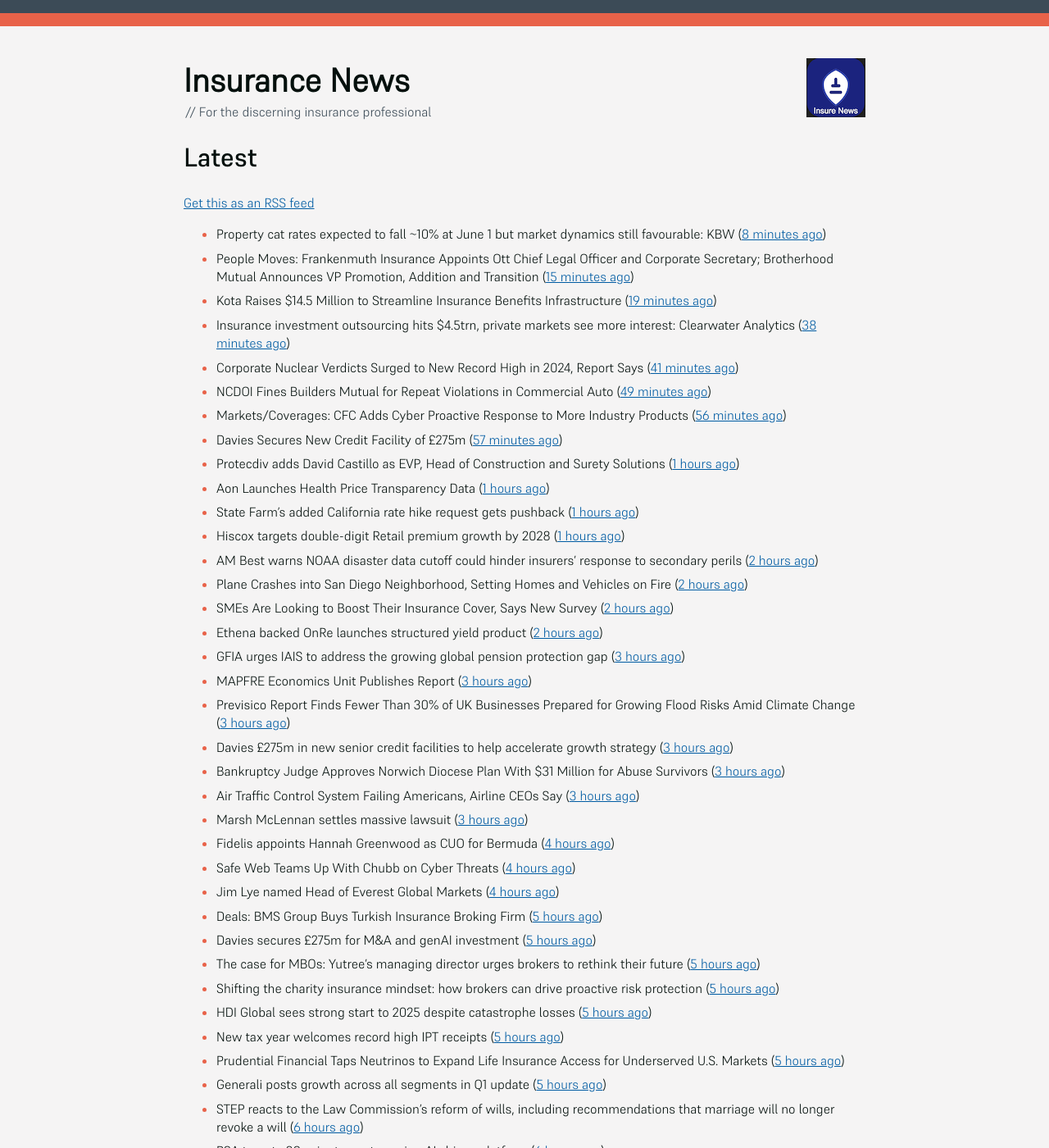
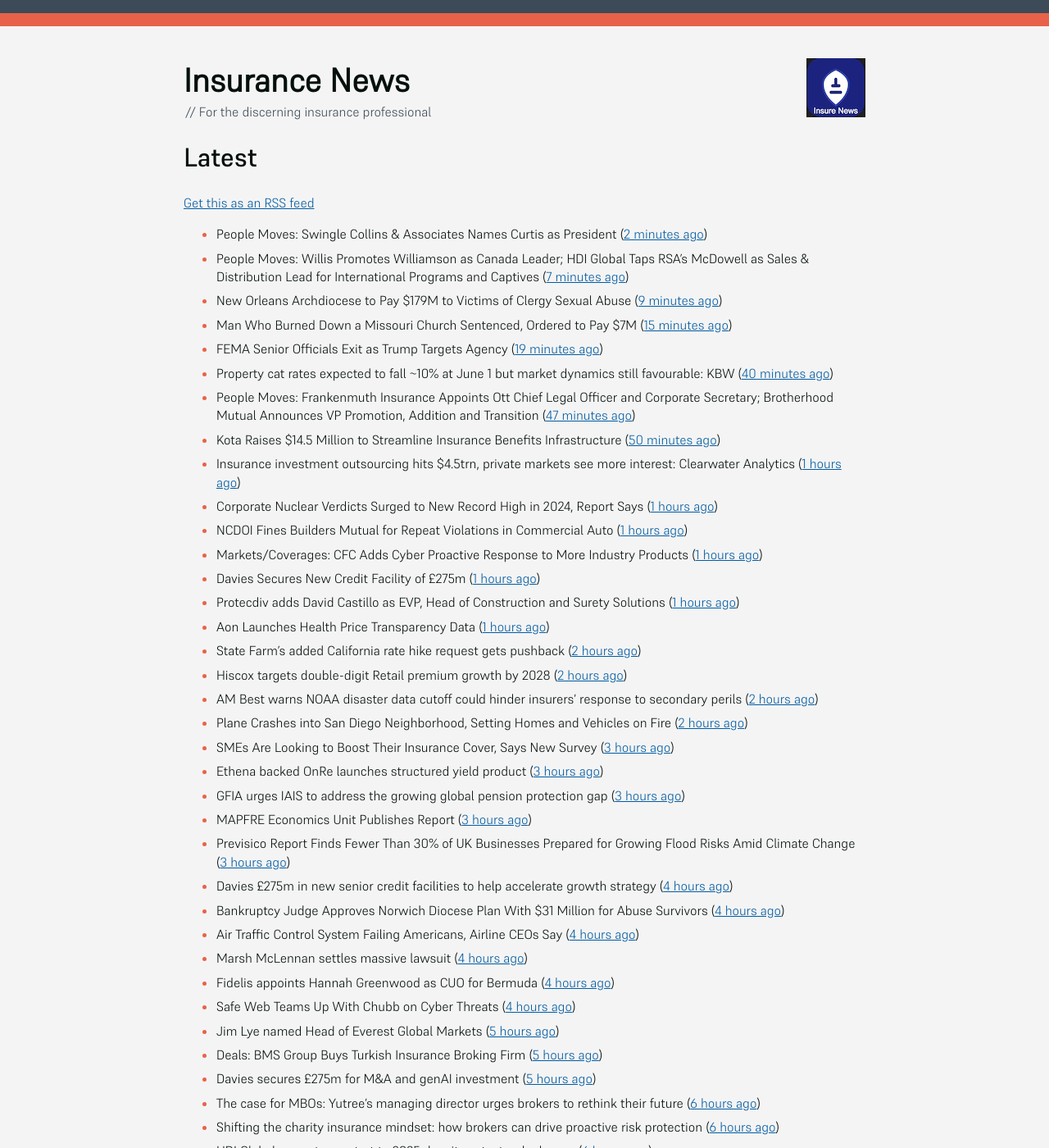
Before and after one commit to mat-0/feeds.thechels.uk, a Jekyll site: the page built from index.md, in a window 1280 px wide and 1400 px high. Shown: the whole window at 82% size. Built offline with Jekyll 4.4.1, drawn with Linux system fonts in a browser that asks for light colours; some of the changed text lies outside the part shown.

Commit message:
New Feed

```diff
--- a/index.md
+++ b/index.md
@@ -8,48 +8,53 @@ description: Latest Updates
 [Get this as an RSS feed](/feed.rss)
 
 <!-- news_marker starts -->
-- Property cat rates expected to fall ~10% at June 1 but market dynamics still favourable: KBW ([8 minutes ago](https://www.reinsurancene.ws/property-cat-rates-expected-to-fall-10-at-june-1-but-market-dynamics-still-favourable-kbw/))
-- People Moves: Frankenmuth Insurance Appoints Ott Chief Legal Officer and Corporate Secretary; Brotherhood Mutual Announces VP Promotion, Addition and Transition ([15 minutes ago](https://www.insurancejournal.com/news/midwest/2025/05/22/824823.htm))
-- Kota Raises $14.5 Million to Streamline Insurance Benefits Infrastructure ([19 minutes ago](https://www.insurtechinsights.com/kota-raises-14-5-million-to-streamline-insurance-benefits-infrastructure/))
-- Insurance investment outsourcing hits $4.5trn, private markets see more interest: Clearwater Analytics ([38 minutes ago](https://www.reinsurancene.ws/insurance-investment-outsourcing-hits-4-5trn-private-markets-see-more-interest-clearwater-analytics/))
-- Corporate Nuclear Verdicts Surged to New Record High in 2024, Report Says ([41 minutes ago](https://www.insurancejournal.com/news/national/2025/05/22/824792.htm))
-- NCDOI Fines Builders Mutual for Repeat Violations in Commercial Auto ([49 minutes ago](https://www.insurancejournal.com/news/southeast/2025/05/22/824808.htm))
-- Markets/Coverages: CFC Adds Cyber Proactive Response to More Industry Products ([56 minutes ago](https://www.insurancejournal.com/news/national/2025/05/22/824804.htm))
-- Davies Secures New Credit Facility of £275m ([57 minutes ago](https://insurance-edge.net/2025/05/22/davies-secures-new-credit-facility-of-275m/))
+- People Moves: Swingle Collins & Associates Names Curtis as President ([2 minutes ago](https://www.insurancejournal.com/news/southcentral/2025/05/22/824852.htm))
+- People Moves: Willis Promotes Williamson as Canada Leader; HDI Global Taps RSA’s McDowell as Sales & Distribution Lead for International Programs and Captives ([7 minutes ago](https://www.insurancejournal.com/news/international/2025/05/22/824842.htm))
+- New Orleans Archdiocese to Pay $179M to Victims of Clergy Sexual Abuse ([9 minutes ago](https://www.insurancejournal.com/news/southcentral/2025/05/22/824844.htm))
+- Man Who Burned Down a Missouri Church Sentenced, Ordered to Pay $7M ([15 minutes ago](https://www.insurancejournal.com/news/midwest/2025/05/22/824838.htm))
+- FEMA Senior Officials Exit as Trump Targets Agency ([19 minutes ago](https://www.insurancejournal.com/news/national/2025/05/22/824833.htm))
+- Property cat rates expected to fall ~10% at June 1 but market dynamics still favourable: KBW ([40 minutes ago](https://www.reinsurancene.ws/property-cat-rates-expected-to-fall-10-at-june-1-but-market-dynamics-still-favourable-kbw/))
+- People Moves: Frankenmuth Insurance Appoints Ott Chief Legal Officer and Corporate Secretary; Brotherhood Mutual Announces VP Promotion, Addition and Transition ([47 minutes ago](https://www.insurancejournal.com/news/midwest/2025/05/22/824823.htm))
+- Kota Raises $14.5 Million to Streamline Insurance Benefits Infrastructure ([50 minutes ago](https://www.insurtechinsights.com/kota-raises-14-5-million-to-streamline-insurance-benefits-infrastructure/))
+- Insurance investment outsourcing hits $4.5trn, private markets see more interest: Clearwater Analytics ([1 hours ago](https://www.reinsurancene.ws/insurance-investment-outsourcing-hits-4-5trn-private-markets-see-more-interest-clearwater-analytics/))
+- Corporate Nuclear Verdicts Surged to New Record High in 2024, Report Says ([1 hours ago](https://www.insurancejournal.com/news/national/2025/05/22/824792.htm))
+- NCDOI Fines Builders Mutual for Repeat Violations in Commercial Auto ([1 hours ago](https://www.insurancejournal.com/news/southeast/2025/05/22/824808.htm))
+- Markets/Coverages: CFC Adds Cyber Proactive Response to More Industry Products ([1 hours ago](https://www.insurancejournal.com/news/national/2025/05/22/824804.htm))
+- Davies Secures New Credit Facility of £275m ([1 hours ago](https://insurance-edge.net/2025/05/22/davies-secures-new-credit-facility-of-275m/))
 - Protecdiv adds David Castillo as EVP, Head of Construction and Surety Solutions ([1 hours ago](https://www.reinsurancene.ws/protecdiv-adds-david-castillo-as-evp-head-of-construction-and-surety-solutions/))
 - Aon Launches Health Price Transparency Data ([1 hours ago](https://insurance-edge.net/2025/05/22/aon-launches-health-price-transparency-data/))
-- State Farm's added California rate hike request gets pushback ([1 hours ago](https://www.dig-in.com/news/state-farms-added-california-rate-hike-gets-pushback))
-- Hiscox targets double-digit Retail premium growth by 2028 ([1 hours ago](https://www.reinsurancene.ws/hiscox-targets-double-digit-retail-premium-growth-by-2028/))
+- State Farm's added California rate hike request gets pushback ([2 hours ago](https://www.dig-in.com/news/state-farms-added-california-rate-hike-gets-pushback))
+- Hiscox targets double-digit Retail premium growth by 2028 ([2 hours ago](https://www.reinsurancene.ws/hiscox-targets-double-digit-retail-premium-growth-by-2028/))
 - AM Best warns NOAA disaster data cutoff could hinder insurers’ response to secondary perils ([2 hours ago](https://www.reinsurancene.ws/am-best-warns-noaa-disaster-data-cutoff-could-hinder-insurers-response-to-secondary-perils/))
 - Plane Crashes into San Diego Neighborhood, Setting Homes and Vehicles on Fire ([2 hours ago](https://www.insurancejournal.com/news/west/2025/05/22/824787.htm))
-- SMEs Are Looking to Boost Their Insurance Cover, Says New Survey ([2 hours ago](https://insurance-edge.net/2025/05/22/smes-are-looking-to-boost-their-insurance-cover-says-new-survey/))
-- Ethena backed OnRe launches structured yield product ([2 hours ago](https://www.reinsurancene.ws/ethena-backed-onre-launches-structured-yield-product/))
+- SMEs Are Looking to Boost Their Insurance Cover, Says New Survey ([3 hours ago](https://insurance-edge.net/2025/05/22/smes-are-looking-to-boost-their-insurance-cover-says-new-survey/))
+- Ethena backed OnRe launches structured yield product ([3 hours ago](https://www.reinsurancene.ws/ethena-backed-onre-launches-structured-yield-product/))
 - GFIA urges IAIS to address the growing global pension protection gap ([3 hours ago](https://www.reinsurancene.ws/gfia-urges-iais-to-address-the-growing-global-pension-protection-gap/))
 - MAPFRE Economics Unit Publishes Report ([3 hours ago](https://insurance-edge.net/2025/05/22/mapfre-economics-unit-publishes-report/))
 - Previsico Report Finds Fewer Than 30% of UK Businesses Prepared for Growing Flood Risks Amid Climate Change ([3 hours ago](https://www.insurtechinsights.com/previsico-report-finds-fewer-than-30-of-uk-businesses-prepared-for-growing-flood-risks-amid-climate-change/))
-- Davies £275m in new senior credit facilities to help accelerate growth strategy ([3 hours ago](https://www.reinsurancene.ws/davies-275m-in-new-senior-credit-facilities-to-help-accelerate-growth-strategy/))
-- Bankruptcy Judge Approves Norwich Diocese Plan With $31 Million for Abuse Survivors ([3 hours ago](https://www.insurancejournal.com/news/east/2025/05/22/824771.htm))
-- Air Traffic Control System Failing Americans, Airline CEOs Say ([3 hours ago](https://www.insurancejournal.com/news/national/2025/05/22/824772.htm))
-- Marsh McLennan settles massive lawsuit ([3 hours ago](https://www.insurancebusinessmag.com/uk/news/legal-insights/marsh-mclennan-settles-massive-lawsuit-536579.aspx))
+- Davies £275m in new senior credit facilities to help accelerate growth strategy ([4 hours ago](https://www.reinsurancene.ws/davies-275m-in-new-senior-credit-facilities-to-help-accelerate-growth-strategy/))
+- Bankruptcy Judge Approves Norwich Diocese Plan With $31 Million for Abuse Survivors ([4 hours ago](https://www.insurancejournal.com/news/east/2025/05/22/824771.htm))
+- Air Traffic Control System Failing Americans, Airline CEOs Say ([4 hours ago](https://www.insurancejournal.com/news/national/2025/05/22/824772.htm))
+- Marsh McLennan settles massive lawsuit ([4 hours ago](https://www.insurancebusinessmag.com/uk/news/legal-insights/marsh-mclennan-settles-massive-lawsuit-536579.aspx))
 - Fidelis appoints Hannah Greenwood as CUO for Bermuda ([4 hours ago](https://www.reinsurancene.ws/fidelis-appoints-hannah-greenwood-as-cuo-for-bermuda/))
 - Safe Web Teams Up With Chubb on Cyber Threats ([4 hours ago](https://insurance-edge.net/2025/05/22/safe-web-teams-up-with-chubb-on-cyber-threats/))
-- Jim Lye named Head of Everest Global Markets ([4 hours ago](https://www.reinsurancene.ws/jim-lye-named-head-of-everest-global-markets/))
+- Jim Lye named Head of Everest Global Markets ([5 hours ago](https://www.reinsurancene.ws/jim-lye-named-head-of-everest-global-markets/))
 - Deals: BMS Group Buys Turkish Insurance Broking Firm ([5 hours ago](https://insurance-edge.net/2025/05/22/deals-bms-group-buys-turkish-insurance-broking-firm/))
 - Davies secures £275m for M&A and genAI investment ([5 hours ago](https://www.postonline.co.uk/claims/7957808/davies-secures-%C2%A3275m-for-ma-and-genai-investment))
-- The case for MBOs: Yutree's managing director urges brokers to rethink their future ([5 hours ago](https://www.insurancebusinessmag.com/uk/news/business-resilience/the-case-for-mbos-yutrees-managing-director-urges-brokers-to-rethink-their-future-536561.aspx))
-- Shifting the charity insurance mindset: how brokers can drive proactive risk protection ([5 hours ago](https://www.insurancebusinessmag.com/uk/news/non-profits/shifting-the-charity-insurance-mindset-how-brokers-can-drive-proactive-risk-protection-536560.aspx))
-- HDI Global sees strong start to 2025 despite catastrophe losses ([5 hours ago](https://www.insurancebusinessmag.com/uk/news/breaking-news/hdi-global-sees-strong-start-to-2025-despite-catastrophe-losses-536559.aspx))
-- New tax year welcomes record high IPT receipts ([5 hours ago](https://www.insurancebusinessmag.com/uk/news/breaking-news/new-tax-year-welcomes-record-high-ipt-receipts-536558.aspx))
-- Prudential Financial Taps Neutrinos to Expand Life Insurance Access for Underserved U.S. Markets ([5 hours ago](https://www.insurtechinsights.com/prudential-financial-taps-neutrinos-to-expand-life-insurance-access-for-underserved-u-s-markets/))
-- Generali posts growth across all segments in Q1 update ([5 hours ago](https://www.insurancebusinessmag.com/uk/news/breaking-news/generali-posts-growth-across-all-segments-in-q1-update-536552.aspx))
+- The case for MBOs: Yutree's managing director urges brokers to rethink their future ([6 hours ago](https://www.insurancebusinessmag.com/uk/news/business-resilience/the-case-for-mbos-yutrees-managing-director-urges-brokers-to-rethink-their-future-536561.aspx))
+- Shifting the charity insurance mindset: how brokers can drive proactive risk protection ([6 hours ago](https://www.insurancebusinessmag.com/uk/news/non-profits/shifting-the-charity-insurance-mindset-how-brokers-can-drive-proactive-risk-protection-536560.aspx))
+- HDI Global sees strong start to 2025 despite catastrophe losses ([6 hours ago](https://www.insurancebusinessmag.com/uk/news/breaking-news/hdi-global-sees-strong-start-to-2025-despite-catastrophe-losses-536559.aspx))
+- New tax year welcomes record high IPT receipts ([6 hours ago](https://www.insurancebusinessmag.com/uk/news/breaking-news/new-tax-year-welcomes-record-high-ipt-receipts-536558.aspx))
+- Prudential Financial Taps Neutrinos to Expand Life Insurance Access for Underserved U.S. Markets ([6 hours ago](https://www.insurtechinsights.com/prudential-financial-taps-neutrinos-to-expand-life-insurance-access-for-underserved-u-s-markets/))
+- Generali posts growth across all segments in Q1 update ([6 hours ago](https://www.insurancebusinessmag.com/uk/news/breaking-news/generali-posts-growth-across-all-segments-in-q1-update-536552.aspx))
 - STEP reacts to the Law Commission’s reform of wills, including recommendations that marriage will no longer revoke a will ([6 hours ago](https://ifamagazine.com/step-reacts-to-the-law-commissions-reform-of-wills-including-recommendations-that-marriage-will-no-longer-revoke-a-will/))
 - RSA targets 30-minute quotes using AI-driven platform ([6 hours ago](https://www.postonline.co.uk/commercial/7957756/rsa-targets-30-minute-quotes-using-ai-driven-platform))
-- King Risk Partners Expands Northeast Presence with Acquisition of Fidens Insurance Brokers ([6 hours ago](https://www.insurtechinsights.com/king-risk-partners-expands-northeast-presence-with-acquisition-of-fidens-insurance-brokers/))
+- King Risk Partners Expands Northeast Presence with Acquisition of Fidens Insurance Brokers ([7 hours ago](https://www.insurtechinsights.com/king-risk-partners-expands-northeast-presence-with-acquisition-of-fidens-insurance-brokers/))
 - Galjaard cautious of history repeating itself with returning competition ([7 hours ago](https://www.postonline.co.uk/news/7957781/galjaard-cautious-of-history-repeating-itself-with-returning-competition))
-- Thames Water Tops List of Firms Facing Criminal Probes Over Pollution ([7 hours ago](https://www.insurancejournal.com/news/international/2025/05/22/824751.htm))
-- Climeworks Is Cutting 22% of Staff as US Climate Backlash Hits Carbon Removal ([7 hours ago](https://www.insurancejournal.com/news/international/2025/05/22/824741.htm))
+- Thames Water Tops List of Firms Facing Criminal Probes Over Pollution ([8 hours ago](https://www.insurancejournal.com/news/international/2025/05/22/824751.htm))
+- Climeworks Is Cutting 22% of Staff as US Climate Backlash Hits Carbon Removal ([8 hours ago](https://www.insurancejournal.com/news/international/2025/05/22/824741.htm))
 - Aviva’s Storah urges homeowners to get gardens climate-ready ([8 hours ago](https://www.postonline.co.uk/personal/7957795/aviva%E2%80%99s-storah-urges-homeowners-to-get-gardens-climate-ready))
-- Scottish Widows turns to AI to speed up protection insurance claims and underwriting with Sprout.ai ([8 hours ago](https://ifamagazine.com/scottish-widows-turns-to-ai-to-speed-up-protection-insurance-claims-and-underwriting-with-sprout-ai/))
+- Scottish Widows turns to AI to speed up protection insurance claims and underwriting with Sprout.ai ([9 hours ago](https://ifamagazine.com/scottish-widows-turns-to-ai-to-speed-up-protection-insurance-claims-and-underwriting-with-sprout-ai/))
 - UK flash flood warning as risk gap exposed ([10 hours ago](https://www.insurancebusinessmag.com/uk/news/catastrophe/uk-flash-flood-warning-as-risk-gap-exposed-536538.aspx))
 - Aircraft Lessor SMBC’s Proceeds From Russian Jet Insurance Settlements Hit $1.4B ([10 hours ago](https://www.insurancejournal.com/news/international/2025/05/22/824738.htm))
 - Geo Underwriting partners up to boost agricultural clients ([10 hours ago](https://www.insurancebusinessmag.com/uk/news/property-insurance/geo-underwriting-partners-up-to-boost-agricultural-clients-536537.aspx))
@@ -68,16 +73,11 @@ description: Latest Updates
 - Q&A: Julian Tomlinson, Alps ([11 hours ago](https://www.postonline.co.uk/broker/7957208/qa-julian-tomlinson-alps))
 - Time to peel back credit hire assumptions ([11 hours ago](https://www.postonline.co.uk/personal/7957762/time-to-peel-back-credit-hire-assumptions))
 - Throwback Thursday: Oil slick unpicked; BSE liability ([11 hours ago](https://www.postonline.co.uk/commercial/7956605/throwback-thursday-oil-slick-unpicked-bse-liability))
-- Why AI is no longer optional in non-standard auto insurance ([19 hours ago](https://www.dig-in.com/opinion/ais-role-in-non-standard-auto-insurance))
-- Geospatial data uncovers lower wildfire-risk properties in California, Triple-I ([19 hours ago](https://www.dig-in.com/news/geospatial-data-wildfire-prone-california-properties))
-- Customer strategy: Clearing up flood insurance coverage confusion ([19 hours ago](https://www.dig-in.com/opinion/clearing-up-flood-insurance-coverage-confusion))
-- Europe's farm sector loses $31.5B a year from climate risks ([20 hours ago](https://www.dig-in.com/articles/europes-farm-sector-loses-31-5b-a-year-from-climate-risks))
-- State Farm Still Wants a 30% Rate Increase in California ([21 hours ago](https://www.insurancejournal.com/news/west/2025/05/21/824685.htm))
-- Verizon-Frontier deal gets green light after ending DEI commitments ([22 hours ago](https://www.insurancebusinessmag.com/uk/business-strategy/verizonfrontier-deal-gets-green-light-after-ending-dei-commitments-536482.aspx))
-- Shortage of Overnight Truck Parking Blamed for 2023 Fatal Bus Crash in Illinois ([23 hours ago](https://www.insurancejournal.com/news/midwest/2025/05/21/824679.htm))
-- Austin Bar to Pay $42K Over Pregnancy Discrimination Lawsuit ([23 hours ago](https://www.insurancejournal.com/news/southcentral/2025/05/21/824675.htm))
-- First MainStreet Adds 2 Midwest Agencies ([23 hours ago](https://www.insurancejournal.com/news/midwest/2025/05/21/824669.htm))
-- People Moves: CIS Promotes Gardea, Jr., Adds Felder to Leadership Team ([23 hours ago](https://www.insurancejournal.com/news/southcentral/2025/05/21/824664.htm))
+- Why AI is no longer optional in non-standard auto insurance ([20 hours ago](https://www.dig-in.com/opinion/ais-role-in-non-standard-auto-insurance))
+- Geospatial data uncovers lower wildfire-risk properties in California, Triple-I ([20 hours ago](https://www.dig-in.com/news/geospatial-data-wildfire-prone-california-properties))
+- Customer strategy: Clearing up flood insurance coverage confusion ([20 hours ago](https://www.dig-in.com/opinion/clearing-up-flood-insurance-coverage-confusion))
+- Europe's farm sector loses $31.5B a year from climate risks ([21 hours ago](https://www.dig-in.com/articles/europes-farm-sector-loses-31-5b-a-year-from-climate-risks))
+- Verizon-Frontier deal gets green light after ending DEI commitments ([23 hours ago](https://www.insurancebusinessmag.com/uk/business-strategy/verizonfrontier-deal-gets-green-light-after-ending-dei-commitments-536482.aspx))
 - Quandri Appoints Patrick Mulroy as Head of Strategy and Partnerships to Spearhead North American Expansion ([1 days ago](https://www.insurtechinsights.com/quandri-appoints-patrick-mulroy-as-head-of-strategy-and-partnerships-to-spearhead-north-american-expansion/))
 - Parametrix Launches Embedded Insurance Coverage for Endpoint Failures via Leading EDR Providers ([1 days ago](https://www.insurtechinsights.com/parametrix-launches-embedded-insurance-coverage-for-endpoint-failures-via-leading-edr-providers/))
 - MGAA looking at increasing Lloyd’s syndicate membership ([1 days ago](https://www.postonline.co.uk/news/7957794/mgaa-looking-at-increasing-lloyd%E2%80%99s-syndicate-membership))
```
